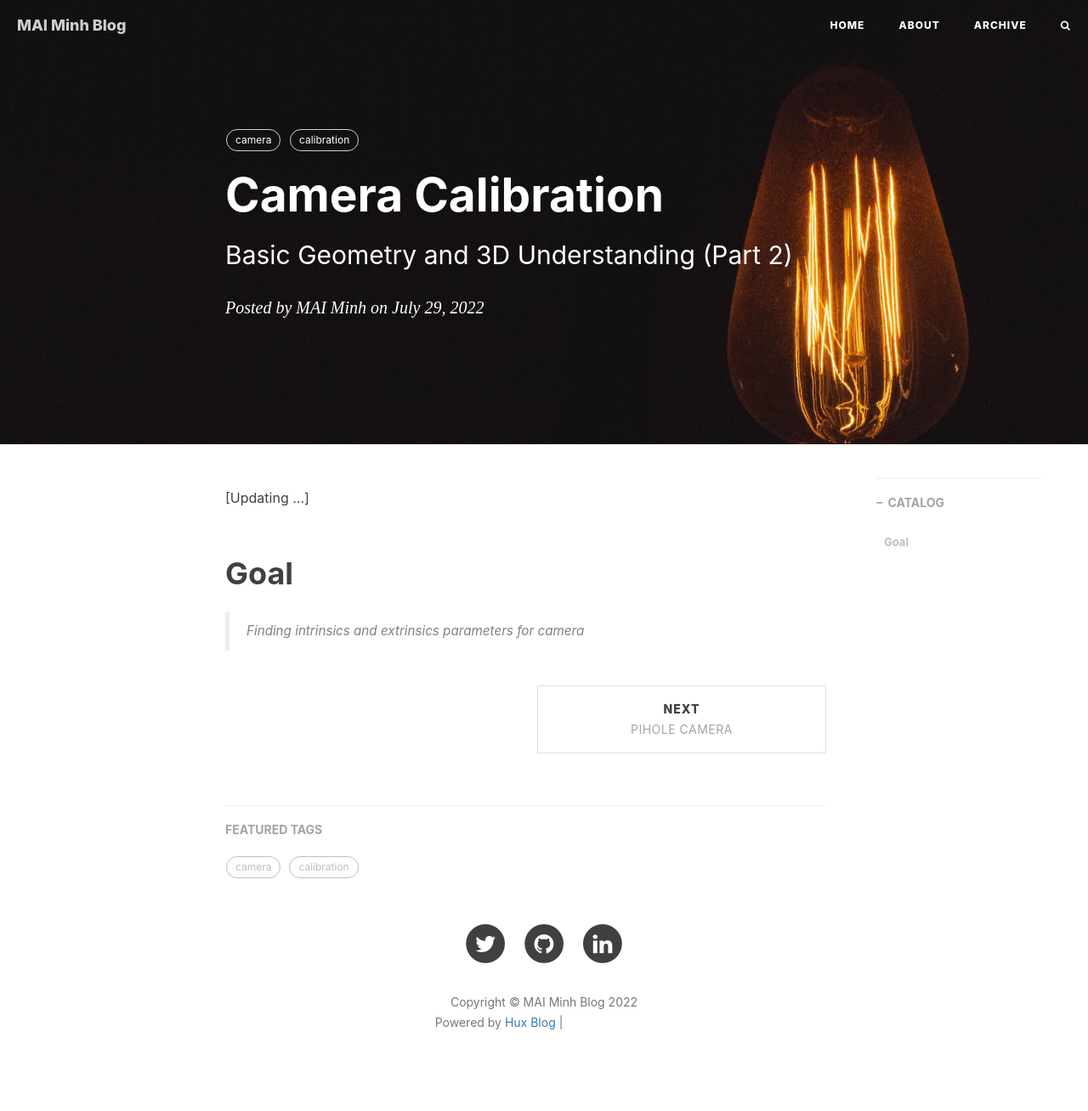
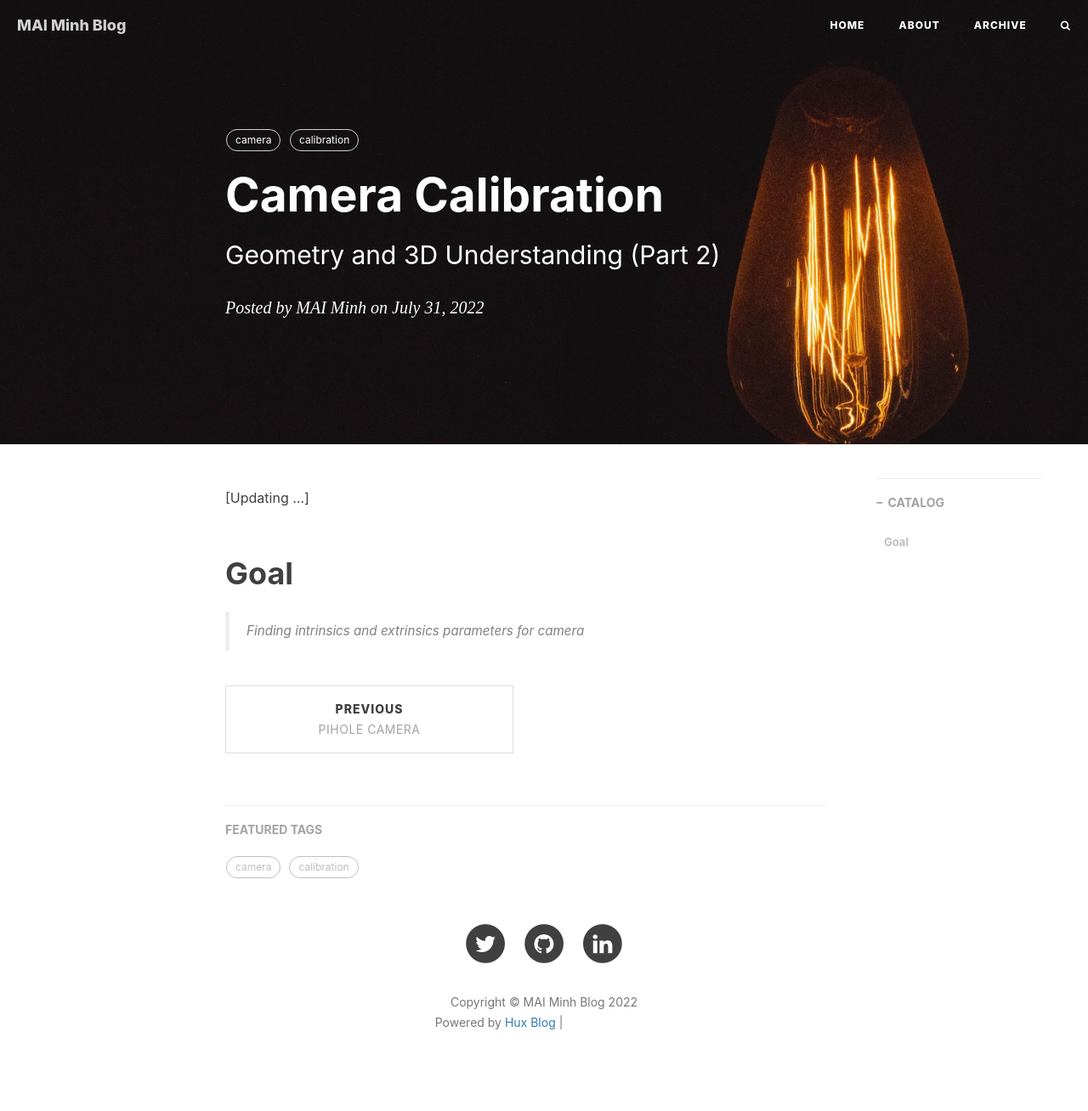
Before and after one commit to maiminh1996/maiminh1996.github.io, a Jekyll site: the page built from _posts/2022-07-31-camera-calibration.md, in a window 1280 px wide. Shown: the whole page at 85% size. Built offline with Jekyll 4.4.1, drawn with Linux system fonts in a browser that asks for light colours; nearby versions of some CDN libraries; comment, search, counter and statistics services are not loaded; grey boxes are pictures that could not be loaded.

Commit message:
correct data post

```diff
--- a/_posts/2022-07-29-camera-calibration.md
+++ b/_posts/2022-07-31-camera-calibration.md
@@ -1,8 +1,8 @@
 ---
 layout: post
 title: "Camera Calibration"
-subtitle: "Basic Geometry and 3D Understanding (Part 2)"
-date: 2022-07-29
+subtitle: "Geometry and 3D Understanding (Part 2)"
+date: 2022-07-31
 author: "MAI Minh"
 header-img: "img/aditya-vyas-EPmJtn_lYs0-unsplash.jpg"
 tags: [camera, calibration]
```
Also changed, not shown: _posts/2022-07-29-pihole-camera.md (+1 -1 lines).
